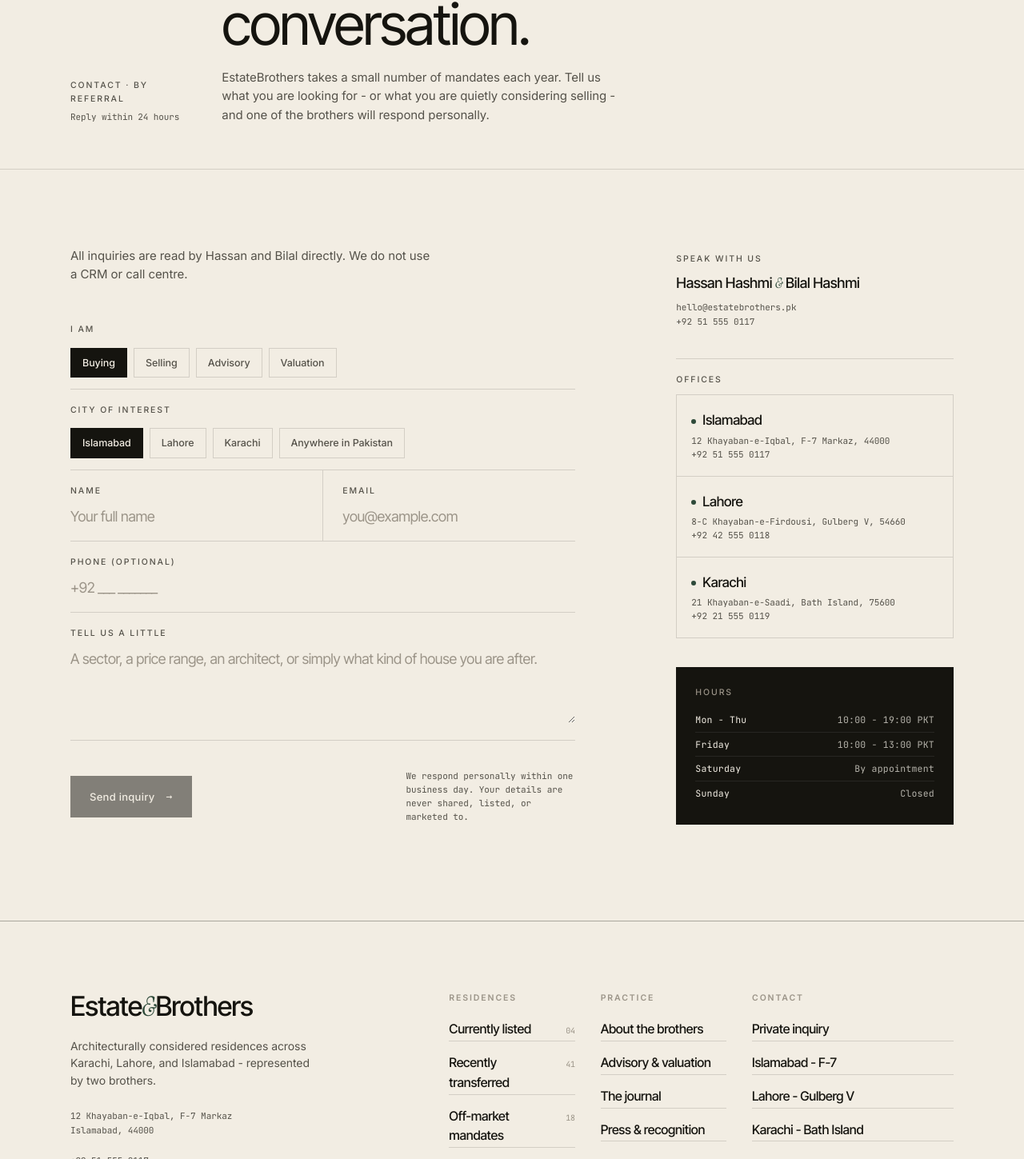
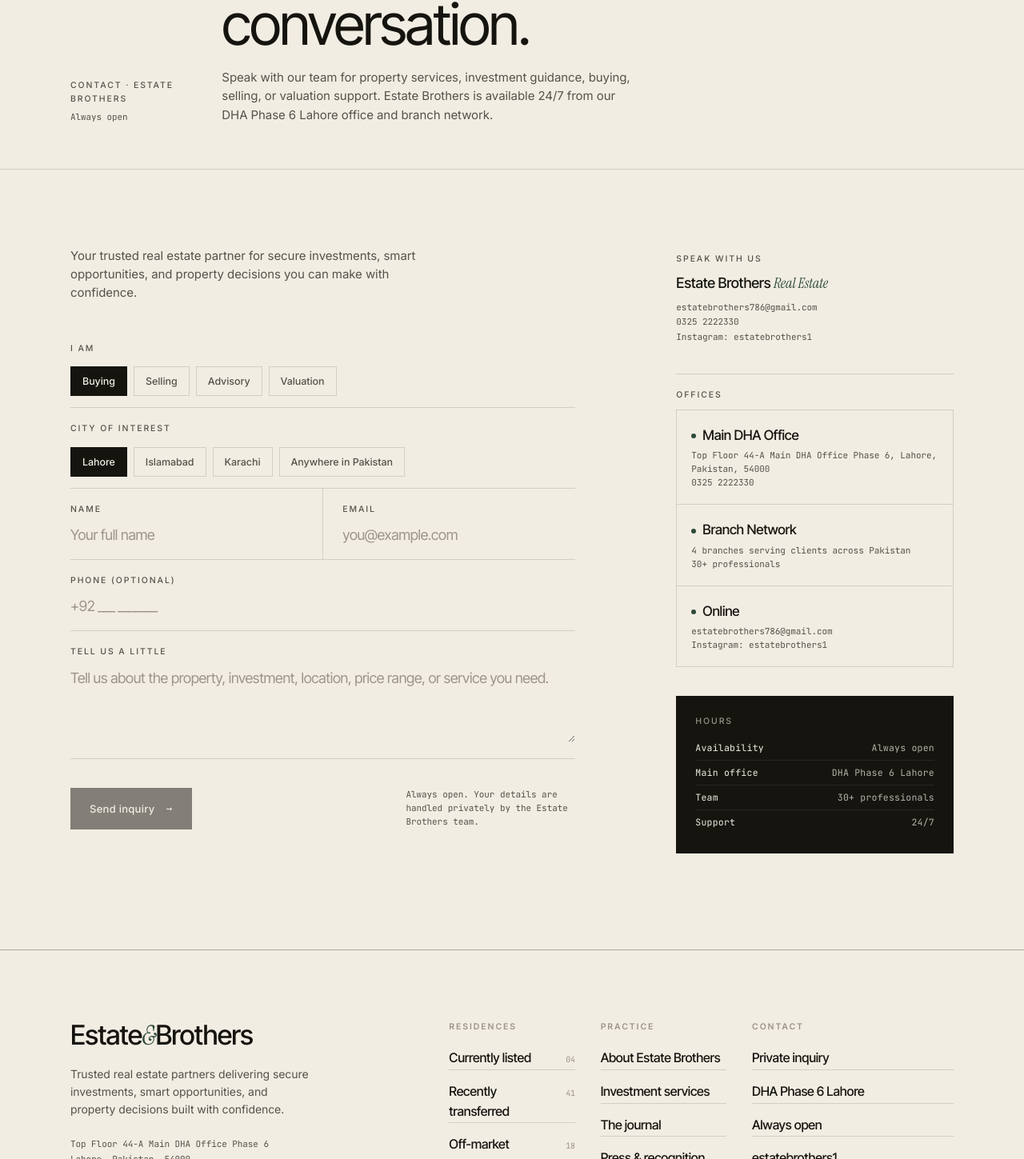
Before and after one commit to tayyabk52/estatebrothers, a React (Vite) app: page /contact in a window 1280 px wide. Shown: the part 221-1670 px from the top of the page at 80% size. Built offline with nearby package versions, Linux system fonts and the light colour scheme.

Commit message:
Update Estate Brothers brand content

```diff
--- a/src/components/Footer.jsx
+++ b/src/components/Footer.jsx
@@ -13,8 +13,8 @@ const footerColumns = [
   {
     h: "Practice",
     items: [
-      ["About the brothers", "", "/#about"],
-      ["Advisory & valuation", "", "/contact"],
+      ["About Estate Brothers", "", "/#about"],
+      ["Investment services", "", "/contact"],
       ["The journal", "", "/#journal"],
       ["Press & recognition", "", "/#"],
     ],
@@ -23,9 +23,9 @@ const footerColumns = [
     h: "Contact",
     items: [
       ["Private inquiry", "", "/contact"],
-      ["Islamabad - F-7", "", "/contact"],
-      ["Lahore - Gulberg V", "", "/contact"],
-      ["Karachi - Bath Island", "", "/contact"],
+      ["DHA Phase 6 Lahore", "", "/contact"],
+      ["Always open", "", "/contact"],
+      ["estatebrothers1", "", "/contact"],
     ],
   },
 ];
@@ -39,18 +39,18 @@ export function Footer() {
             Estate<span className="amp">&amp;</span>Brothers
           </div>
           <p>
-            Architecturally considered residences across Karachi, Lahore, and Islamabad -
-            represented by two brothers.
+            Trusted real estate partners delivering secure investments, smart opportunities, and
+            property decisions built with confidence.
           </p>
           <div className="addr">
-            12 Khayaban-e-Iqbal, F-7 Markaz
+            Top Floor 44-A Main DHA Office Phase 6
             <br />
-            Islamabad, 44000
+            Lahore, Pakistan, 54000
             <br />
             <br />
-            +92 51 555 0117
+            0325 2222330
             <br />
-            hello@estatebrothers.pk
+            estatebrothers786@gmail.com
           </div>
         </div>
 
@@ -67,7 +67,7 @@ export function Footer() {
         ))}
 
         <div className="footer-bot">
-          <span>© 2026 EstateBrothers (Pvt.) Ltd · Licensed in Pakistan</span>
+          <span>© 2026 Estate Brothers · Real estate and investment services</span>
           <span>Set in Inter Tight &amp; Inter</span>
         </div>
       </div>
--- a/src/components/Nav.jsx
+++ b/src/components/Nav.jsx
@@ -3,7 +3,7 @@ import { Link, NavLink } from "react-router";
 
 const links = [
   { to: "/#listings", label: "Residences", key: "residences", n: "04" },
-  { to: "/#about", label: "The Brothers", key: "about", n: "02" },
+  { to: "/#about", label: "About", key: "about", n: "10+" },
   { to: "/archive", label: "Archive", key: "archive", n: "212" },
   { to: "/#journal", label: "Journal", key: "journal", n: "-" },
   { to: "/contact", label: "Contact", key: "contact", n: "" },
@@ -105,7 +105,7 @@ export function Nav({ active = "residences" }) {
         </div>
 
         <div className="nav-menu-foot">
-          <span>EstateBrothers (Pvt.) Ltd · ISB · LHR · KHI</span>
+          <span>Estate Brothers · DHA Phase 6 Lahore · 4 branches</span>
           <Link to="/contact" className="cta" onClick={() => setOpen(false)}>
             Private Inquiry →
           </Link>
--- a/src/data/contact.js
+++ b/src/data/contact.js
@@ -1,16 +1,19 @@
 export const inquiryIntents = ["Buying", "Selling", "Advisory", "Valuation"];
 
-export const inquiryCities = ["Islamabad", "Lahore", "Karachi", "Anywhere in Pakistan"];
+export const inquiryCities = ["Lahore", "Islamabad", "Karachi", "Anywhere in Pakistan"];
 
 export const offices = [
-  { city: "Islamabad", addr: "12 Khayaban-e-Iqbal, F-7 Markaz, 44000\n+92 51 555 0117" },
-  { city: "Lahore", addr: "8-C Khayaban-e-Firdousi, Gulberg V, 54660\n+92 42 555 0118" },
-  { city: "Karachi", addr: "21 Khayaban-e-Saadi, Bath Island, 75600\n+92 21 555 0119" },
+  {
+    city: "Main DHA Office",
+    addr: "Top Floor 44-A Main DHA Office Phase 6, Lahore, Pakistan, 54000\n0325 2222330",
+  },
+  { city: "Branch Network", addr: "4 branches serving clients across Pakistan\n30+ professionals" },
+  { city: "Online", addr: "estatebrothers786@gmail.com\nInstagram: estatebrothers1" },
 ];
 
 export const officeHours = [
-  ["Mon - Thu", "10:00 - 19:00 PKT"],
-  ["Friday", "10:00 - 13:00 PKT"],
-  ["Saturday", "By appointment"],
-  ["Sunday", "Closed"],
+  ["Availability", "Always open"],
+  ["Main office", "DHA Phase 6 Lahore"],
+  ["Team", "30+ professionals"],
+  ["Support", "24/7"],
 ];
--- a/src/data/listings.js
+++ b/src/data/listings.js
@@ -72,32 +72,32 @@ export const featuredProperties = [
 
 export const testimonials = [
   {
-    quote: "They walked the plot with us at sunrise and again at dusk before we made the offer. The first broker who treated a Kanal of land as a decision, not a transaction.",
+    quote: "Estate Brothers made the entire process feel secure, transparent, and properly guided. Their team understood both the property and the investment decision behind it.",
     name: "Faraz & Sana Sheikh",
-    role: "DHA Phase 6, Lahore - 2024",
+    role: "Lahore - 2024",
   },
   {
-    quote: "We had been looking in F-7 for two years. EstateBrothers waited eleven months for the right corner plot, then negotiated the entire deal in one afternoon.",
+    quote: "The advice was clear from day one. They helped us compare opportunities, avoid pressure, and move only when the numbers and location made sense.",
     name: "Dr. Mahnoor Qureshi",
-    role: "Sector F-7, Islamabad - 2023",
+    role: "Investment client - 2023",
   },
   {
-    quote: "When the architect changed, they re-photographed the entire portfolio. That quiet attention is what makes them different in this market.",
-    name: "Omar Shahid, AIAP",
-    role: "Principal, Shahid Architects",
+    quote: "Their market knowledge, documentation support, and follow-through gave us confidence through every stage of the transaction.",
+    name: "Omar Shahid",
+    role: "Property services client",
   },
 ];
 
 export const stats = [
-  { n: "212", unit: "+", l: "Residences placed since 2014" },
+  { n: "10", unit: "+ yrs", l: "Hands-on market experience" },
   { n: "38", unit: "d", l: "Median days, listing to offer" },
   { n: "96", unit: "%", l: "Closed within 4% of ask" },
-  { n: "3", unit: " cities", l: "Karachi · Lahore · Islamabad" },
+  { n: "4", unit: " branches", l: "Serving clients across Pakistan" },
 ];
 
 export const heroStats = [
   { n: "180", unit: "+", l: "Active mandates" },
-  { n: "12", unit: " yrs", l: "In partnership" },
-  { n: "1 Kanal", unit: "", l: "Minimum land standard" },
-  { n: "PKR 4-80", unit: " Cr", l: "Listing range" },
+  { n: "10", unit: "+ yrs", l: "Real estate experience" },
+  { n: "30", unit: "+", l: "Professional team members" },
+  { n: "24/7", unit: "", l: "Always open for clients" },
 ];
--- a/src/pages/Archive.jsx
+++ b/src/pages/Archive.jsx
@@ -81,9 +81,9 @@ export function Archive() {
               Every house we have <span className="serif-i">quietly</span> handed over.
             </h1>
             <p>
-              EstateBrothers represents fewer than thirty mandates each year. What follows is the
-              complete record of residences we have transferred since 2021 - across Islamabad,
-              Lahore, and Karachi.
+              Estate Brothers supports buyers, sellers, and investors through trusted property
+              guidance, secure opportunities, and a growing network of real estate professionals
+              across Pakistan.
             </p>
           </div>
           <div className="meta">
--- a/src/pages/Contact.jsx
+++ b/src/pages/Contact.jsx
@@ -20,7 +20,7 @@ export function Contact() {
     phone: "",
     message: "",
     intent: "Buying",
-    city: "Islamabad",
+    city: "Lahore",
   });
   const [sent, setSent] = useState(false);
 
@@ -41,17 +41,17 @@ export function Contact() {
       <section className="page-hd">
         <div className="wrap">
           <div className="l">
-            <div className="eyebrow">Contact · By referral</div>
-            <div className="mono page-note">Reply within 24 hours</div>
+            <div className="eyebrow">Contact · Estate Brothers</div>
+            <div className="mono page-note">Always open</div>
           </div>
           <div className="t">
             <h1>
               Begin a <span className="serif-i">private</span> conversation.
             </h1>
             <p>
-              EstateBrothers takes a small number of mandates each year. Tell us what you are
-              looking for - or what you are quietly considering selling - and one of the brothers
-              will respond personally.
+              Speak with our team for property services, investment guidance, buying, selling, or
+              valuation support. Estate Brothers is available 24/7 from our DHA Phase 6 Lahore
+              office and branch network.
             </p>
           </div>
         </div>
@@ -61,16 +61,16 @@ export function Contact() {
         <div className="wrap">
           <form className="form reveal" onSubmit={submit} noValidate>
             <p className="lead">
-              All inquiries are read by Hassan and Bilal directly. We do not use a CRM or call
-              centre.
+              Your trusted real estate partner for secure investments, smart opportunities, and
+              property decisions you can make with confidence.
             </p>
 
             {sent ? (
               <div className="success">
                 <div className="h">Thank you, {form.name.split(" ")[0]}.</div>
                 <p className="p">
-                  Your inquiry has been received. One of the brothers will reach out within one
-                  business day from a {form.city} number, between 10:00 and 19:00 PKT.
+                  Your inquiry has been received. A member of the Estate Brothers team will contact
+                  you from our {form.city} network as soon as possible.
                 </p>
                 <span className="ref">Reference · {ref}</span>
               </div>
@@ -136,7 +136,7 @@ export function Contact() {
 
                 <Field label="Tell us a little">
                   <textarea
-                    placeholder="A sector, a price range, an architect, or simply what kind of house you are after."
+                    placeholder="Tell us about the property, investment, location, price range, or service you need."
                     value={form.message}
                     onChange={(event) => set("message", event.target.value)}
                   />
@@ -148,8 +148,7 @@ export function Contact() {
                     <span className="arrow">→</span>
                   </button>
                   <span className="submit-note">
-                    We respond personally within one business day. Your details are never shared,
-                    listed, or marketed to.
+                    Always open. Your details are handled privately by the Estate Brothers team.
                   </span>
                 </div>
               </>
@@ -160,12 +159,14 @@ export function Contact() {
             <div className="aside-block">
               <h3>Speak with us</h3>
               <div className="v">
-                Hassan Hashmi <span className="serif-i">&amp;</span> Bilal Hashmi
+                Estate Brothers <span className="serif-i">Real Estate</span>
               </div>
               <div className="meta">
-                hello@estatebrothers.pk
+                estatebrothers786@gmail.com
                 <br />
-                +92 51 555 0117
+                0325 2222330
+                <br />
+                Instagram: estatebrothers1
               </div>
             </div>
 
--- a/src/pages/Home.jsx
+++ b/src/pages/Home.jsx
@@ -11,23 +11,9 @@ function Hero() {
     <section className="hero">
       <div className="hero-stage">
         <div className="hero-img" style={{ backgroundImage: `url(${heroImage})` }} />
-        <div className="hero-tag">
-          <span className="dot" />
-          <span>FEATURED - Mandate 01 / 2026</span>
-          <span className="ph-note">(image placeholder · drop hero photo here)</span>
-        </div>
-        <div className="hero-photo-caption">
-          PHOTOGRAPH SPEC
-          <br />
-          Modernist villa · F-7 Islamabad
-          <br />
-          Marble + fair-face concrete
-          <br />
-          Margalla Hills · golden hour
-        </div>
         <div className="hero-content">
           <div className="eyebrow-w">
-            <span>Pakistan · Considered residences</span>
+            <span>Pakistan · Real estate and investment services</span>
           </div>
           <h1>
             Land, light, <span className="serif-i">and</span>
@@ -37,8 +23,8 @@ function Hero() {
             worth waiting for.
           </h1>
           <p className="lede">
-            A two-person practice representing architecturally significant residences across DHA
-            Karachi, Phase 6 Lahore, and the F-sectors of Islamabad. By referral, by appointment.
+            Estate Brothers helps clients buy, sell, and invest with confidence through trusted
+            guidance, secure opportunities, and a professional team available around the clock.
           </p>
         </div>
       </div>
@@ -242,25 +228,25 @@ function Narrative() {
       <div className="wrap">
         <div className="col-l reveal">
           <div className="img">
-            <span className="ph">PORTRAIT - Hassan &amp; Bilal Hashmi, Lahore office</span>
+            <span className="ph">CEO - Tajamal Hussain, Estate Brothers</span>
           </div>
         </div>
         <div className="col-r reveal">
-          <div className="eyebrow">The Brothers · since 2014</div>
+          <div className="eyebrow">Leadership · 10+ years of experience</div>
           <h2>
-            Our father built a house in F-6 in 1979.{" "}
-            <span className="serif-i">We still live in it.</span>
+            Built on trust, expertise, and results.{" "}
+            <span className="serif-i">Led by Tajamal Hussain.</span>
           </h2>
           <p>
-            EstateBrothers exists because we believe Pakistan's best houses are placed quietly,
-            between people who already know one another. We represent fewer than thirty mandates a
-            year, walk every plot twice, and refuse to photograph an interior until the right light
-            arrives.
+            With over a decade of hands-on experience in real estate, Tajamal Hussain has built a
+            strong reputation for integrity, market knowledge, and client-focused service. Estate
+            Brothers helps clients make confident property decisions through transparent guidance
+            and trusted opportunities.
           </p>
           <p className="narrative-meta">
-            Offices in Karachi (Bath Island), Lahore (Gulberg V), and Islamabad (F-7 Markaz).
-            Members of the Association of Builders &amp; Developers (ABAD) and the Pakistan Council
-            of Architects.
+            From a single vision to a growing real estate network, Estate Brothers now operates
+            from 44-A Main DHA Office Phase 6 Lahore with 4 branches, 30+ professional team members,
+            and support available 24/7.
           </p>
           <div className="signature">
             <div className="avatars">
@@ -268,8 +254,8 @@ function Narrative() {
               <div className="avatar avatar-two" />
             </div>
             <div className="who">
-              <span className="name">Hassan Hashmi &amp; Bilal Hashmi</span>
-              <span className="role">Founding Partners</span>
+              <span className="name">Tajamal Hussain</span>
+              <span className="role">Chief Executive Officer</span>
             </div>
           </div>
         </div>
```
